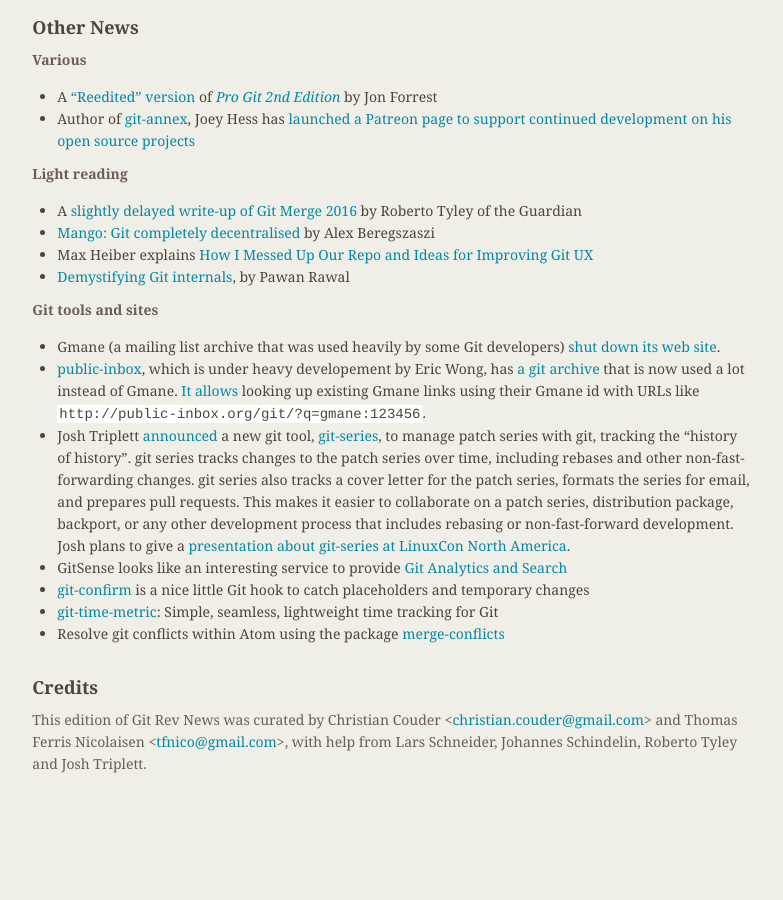
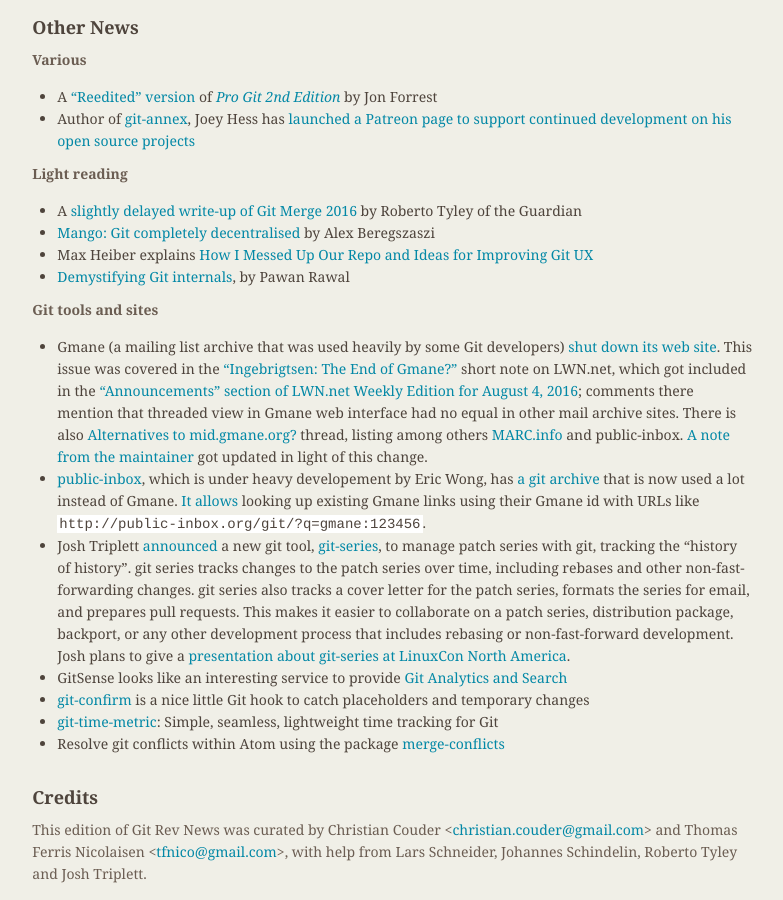
Before and after one commit to git/git.github.io, a Jekyll site: the page built from rev_news/drafts/edition-18.md, in a window 1280 px wide and 900 px high, scrolled down 3264 px. Shown: the whole window, without its empty margins (339-1122 px from the left). Built offline with Jekyll 4.4.1, drawn with Linux system fonts in a browser that asks for light colours; before the commit the page ends 4054 px from its top, so only the background shows below that.

Commit message:
Expand info about Gmane web interface shutting down
Based on my replies to "Draft of Git Rev News edition 18" thread:
  Message-Id: <9f3b254f-451e-4f6d-233c-7e995d8e369e@gmail.com>
  Message-Id: <6b492c8c-2c75-9258-03dc-78346c98ff69@gmail.com>
as requested by Christian Couder
  Message-Id: <CAP8UFD24QpuOOh1b3LCbnuF-0TSJC7E34mjvqo3zdebb_spNxw@mail.gmail.com>

```diff
--- a/rev_news/drafts/edition-18.md
+++ b/rev_news/drafts/edition-18.md
@@ -224,7 +224,7 @@
 __Git tools and sites__
 
 * Gmane (a mailing list archive that was used heavily by some Git developers)
-[shut down its web site](https://lars.ingebrigtsen.no/2016/07/28/the-end-of-gmane/comment-page-1/#comment-13502).
+[shut down its web site](https://lars.ingebrigtsen.no/2016/07/28/the-end-of-gmane/comment-page-1/#comment-13502).  This issue was covered in the ["Ingebrigtsen: The End of Gmane?"](https://lwn.net/Articles/695695/) short note on LWN.net, which got included in the  ["Announcements" section of LWN.net Weekly Edition for August 4, 2016](http://lwn.net/Articles/695980/); comments there mention that threaded view in Gmane web interface had no equal in other mail archive sites.  There is also [Alternatives to mid.gmane.org?](https://public-inbox.org/git/%3C481D1EE2-6A66-418F-AB28-95947BBF3680@gmail.com%3E/) thread, listing among others [MARC.info](https://marc.info/?l=git) and public-inbox.  [A note from the maintainer](https://public-inbox.org/git/%3Cxmqq1t1twymf.fsf@gitster.mtv.corp.google.com%3E/) got updated in light of this change.
 * [public-inbox](https://public-inbox.org/), which is under heavy developement by Eric Wong, has
 [a git archive](https://public-inbox.org/git/) that is now used a lot instead of Gmane.
 [It allows](https://public-inbox.org/design_www.html) looking up
```
